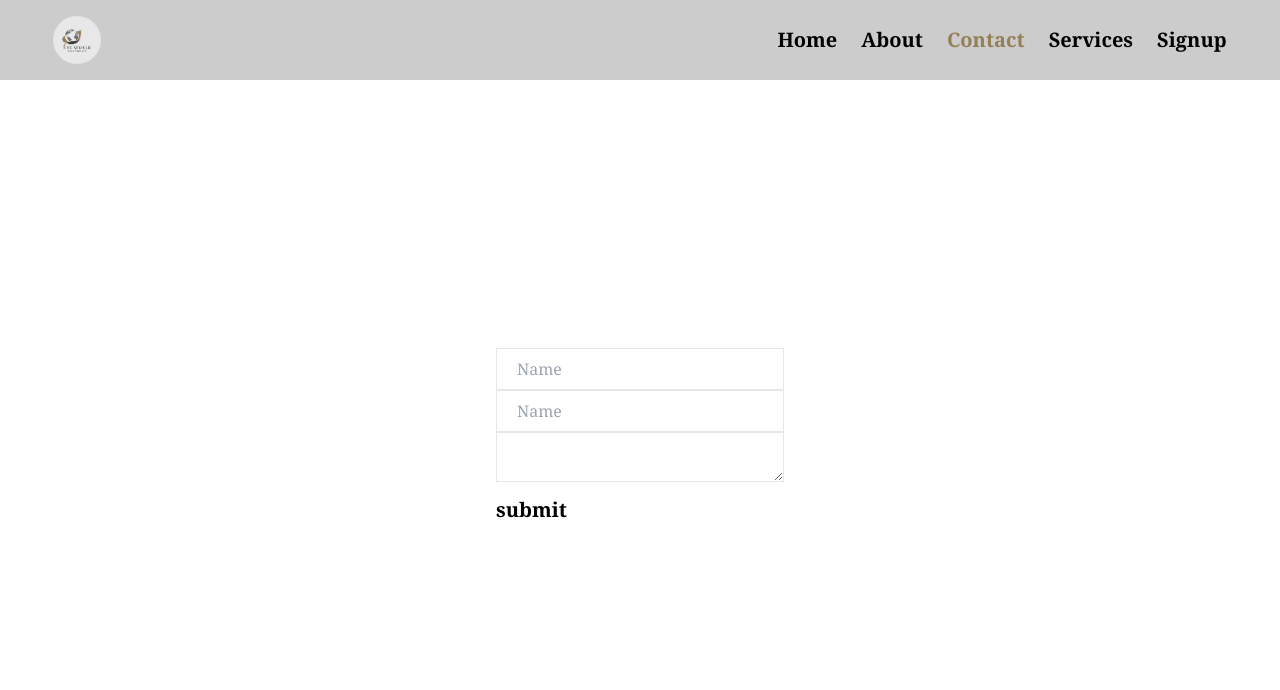
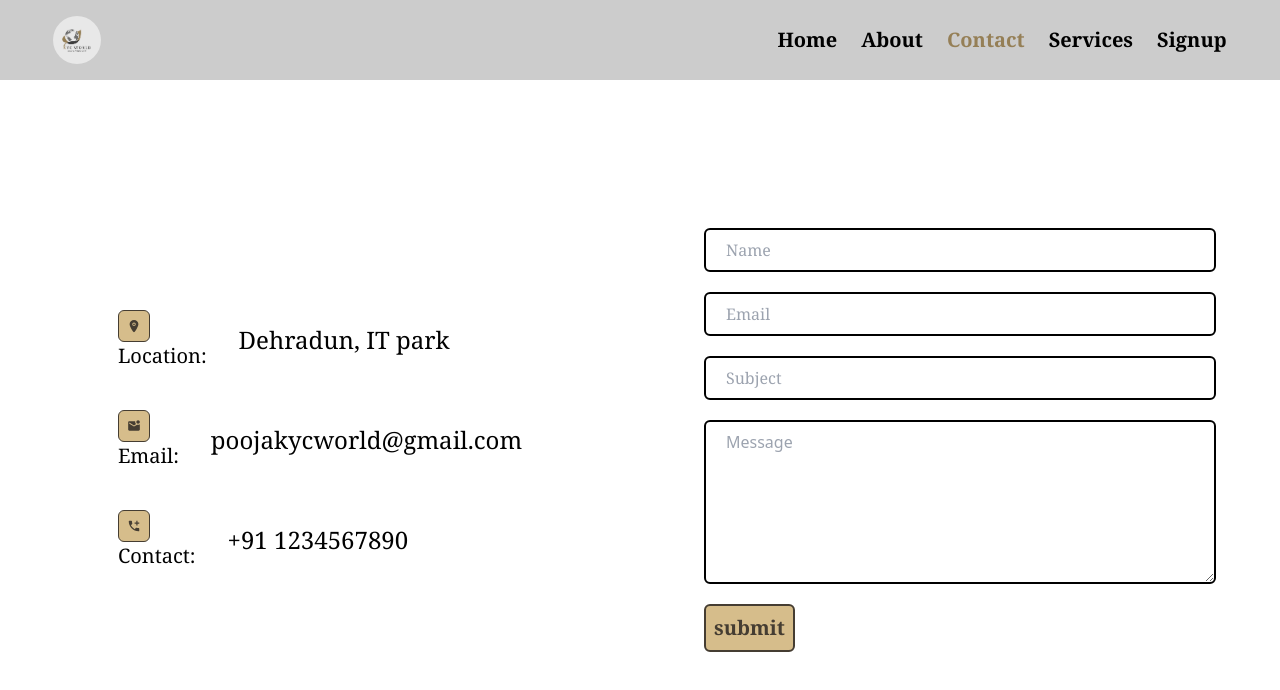
Before and after one commit to Av-Akshay/appKyc, a React (Vite) app: page /contact in a window 1280 px wide. Shown: the top 690 px of the page. Built offline with nearby package versions, Linux system fonts and the light colour scheme.

Commit message:
feat:build contact page

```diff
--- a/src/App.jsx
+++ b/src/App.jsx
@@ -2,8 +2,8 @@ import React, { Suspense, lazy } from "react";
 import { BrowserRouter as Router, Routes, Route } from "react-router-dom";
 
 import Navbar from "./components/Navbar";
-// import { About, ContactUs, Services, SignUp } from "./pages";
 import { Loader } from "./components";
+import Footer from "./components/Footer.jsx";
 
 const Home = lazy(() => import("./pages/Home.jsx"));
 const About = lazy(() => import("./pages/About.jsx"));
@@ -58,6 +58,7 @@ function App() {
             }
           />
         </Routes>
+        <Footer />
       </Router>
     </React.Fragment>
   );
--- a/src/components/Loader.jsx
+++ b/src/components/Loader.jsx
@@ -2,10 +2,13 @@ import React from "react";
 
 const Loader = () => {
   return (
-    <div role="status">
+    <div
+      className="flex h-[90vh] w-full items-center justify-center"
+      role="status"
+    >
       <svg
         aria-hidden="true"
-        class="w-8 h-8 text-gray-200 animate-spin dark:text-gray-600 fill-blue-600"
+        className="w-8 h-8 text-gray-200 animate-spin dark:text-gray-600 fill-blue-600 "
         viewBox="0 0 100 101"
         fill="none"
         xmlns="http://www.w3.org/2000/svg"
--- /dev/null
+++ b/src/components/contact/CompanyContact.jsx
@@ -0,0 +1,35 @@
+import React from "react";
+import { IoLocation } from "react-icons/io5";
+import { MdMarkEmailUnread, MdAddIcCall } from "react-icons/md";
+
+const CompanyContact = () => {
+  return (
+    <div className="w-1/2 flex items-center justify-center font-serif font-medium animate-rightSlider">
+      <div className="flex flex-col gap-10 justify-center">
+        <div className=" flex items-center gap-8">
+          <div className=" text-xl">
+            <IoLocation className="border p-2 w-8 h-8 rounded-md bg-[#d6bd8b] border-dark text-dark" />
+            Location:
+          </div>
+          <h1 className="text-2xl"> Dehradun, IT park</h1>
+        </div>
+        <div className=" flex items-center gap-8">
+          <div className=" text-xl">
+            <MdMarkEmailUnread className="border p-2 w-8 h-8 rounded-md bg-[#d6bd8b] border-dark text-dark" />
+            Email:
+          </div>
+          <h1 className="text-2xl"> poojakycworld@gmail.com</h1>
+        </div>
+        <div className=" flex items-center gap-8">
+          <div className=" text-xl">
+            <MdAddIcCall className="border p-2 w-8 h-8 rounded-md bg-[#d6bd8b] border-dark text-dark" />
+            Contact:
+          </div>
+          <h1 className="text-2xl"> +91 1234567890</h1>
+        </div>
+      </div>
+    </div>
+  );
+};
+
+export default CompanyContact;
--- /dev/null
+++ b/src/components/contact/ContactForm.jsx
@@ -0,0 +1,40 @@
+import React from "react";
+import Input from "../Input";
+import Button from "../Button";
+
+const ContactForm = () => {
+  return (
+    <div className="w-1/2  flex items-center justify-center animate-leftSlider">
+      <form className=" w-4/5 flex flex-col gap-5">
+        <Input
+          type={"text"}
+          placeholder={"Name"}
+          className={"rounded-md border-black border-2 "}
+        />
+        <Input
+          type={"email"}
+          placeholder={"Email"}
+          className={"rounded-md border-black border-2"}
+        />
+        <Input
+          type={"text"}
+          placeholder={"Subject"}
+          className={"rounded-md border-black border-2"}
+        />
+        <textarea
+          className="w-full rounded-md border-black border-2 px-5 py-2"
+          placeholder="Message"
+          rows={6}
+          name="message"
+        ></textarea>
+        <Button
+          text={"submit"}
+          type={"submit"}
+          className={"border-2 p-2 bg-[#d6bd8b]  border-dark text-dark"}
+        />
+      </form>
+    </div>
+  );
+};
+
+export default ContactForm;
--- a/src/components/index.js
+++ b/src/components/index.js
@@ -6,6 +6,8 @@ import InfrastructureServices from "./service/InfrastructureServices";
 import SectionFirst from "./home/SectionFirst";
 import SectionSecond from "./home/SectionSecond";
 import Quality from "./about/Quality";
+import ContactForm from "./contact/ContactForm";
+import CompanyContact from "./contact/CompanyContact";
 
 export {
   Loader,
@@ -16,4 +18,6 @@ export {
   ServicesOffer,
   InfrastructureServices,
   Quality,
+  ContactForm,
+  CompanyContact,
 };
--- a/src/pages/ContactUs.jsx
+++ b/src/pages/ContactUs.jsx
@@ -2,19 +2,13 @@ import React from "react";
 
 import Input from "../components/Input";
 import Button from "../components/Button";
+import { CompanyContact, ContactForm } from "../components";
 
 const ContactUs = () => {
   return (
-    <div className="h-[90vh] flex items-center justify-center">
-      <div className="w-40%">
-        <form action="">
-          <Input type={"text"} placeholder={"Name"} className={"border"} />
-          <Input type={"email"} placeholder={"Name"} className={"border"} />
-          <textarea className="border w-full" name="" id=""></textarea>
-          <Button text={"submit"} type={"submit"} />
-        </form>
-      </div>
-      <div></div>
+    <div className="h-[90vh] w-full flex items-center justify-center overflow-hidden">
+      <CompanyContact />
+      <ContactForm />
     </div>
   );
 };
--- a/tailwind.config.js
+++ b/tailwind.config.js
@@ -9,7 +9,8 @@ export default {
       },
       animation: {
         downToUp: "downToUp 0.5s linear",
-        rightSlider: "rightSlider 0.5s linear",
+        rightSlider: "rightSlider 0.8s linear",
+        leftSlider: "leftSlider 0.8s linear",
       },
       keyframes: {
         downToUp: {
@@ -25,7 +26,17 @@ export default {
         rightSlider: {
           "0%": {
             transform: "translateX(-25%)",
-            opacity: 0.5,
+            opacity: 0,
+          },
+          "100%": {
+            transform: "translateX(0%)",
+            opacity: 1,
+          },
+        },
+        leftSlider: {
+          "0%": {
+            transform: "translateX(25%)",
+            opacity: 0,
           },
           "100%": {
             transform: "translateX(0%)",
```
